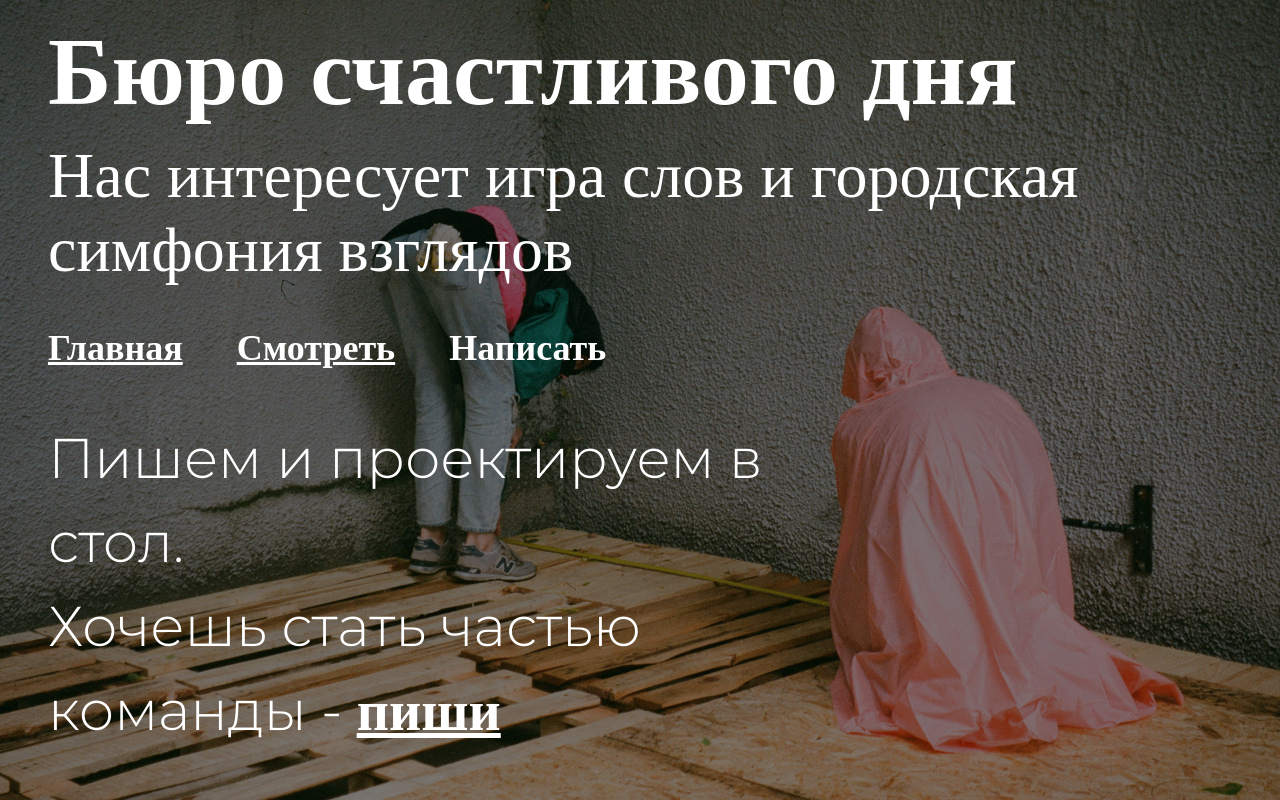
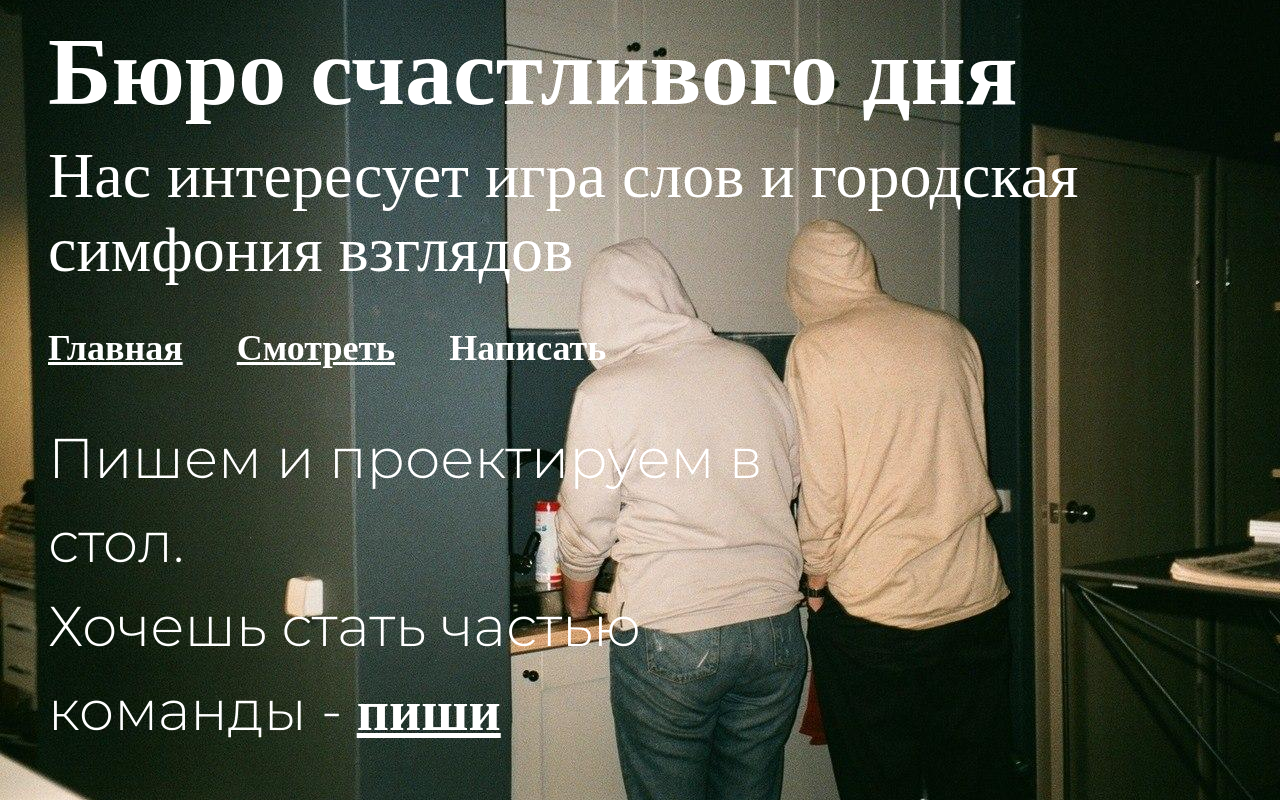
Before and after one commit to rominmx/luckydaybureau, a Vue app: page /write in a window 1280 px wide. Built offline with nearby package versions, Linux system fonts and the light colour scheme; a web font is replaced by a local one.

Commit message:
Add different background on various pages Update TODO

```diff
--- a/src/App.vue
+++ b/src/App.vue
@@ -1,5 +1,11 @@
 <template>
-  <div :class="$style.container">
+  <div
+    :class="[$style.container, {
+      [$style.pageMain]: $route.name === 'Main',
+      [$style.pageWrite]: $route.name === 'Write',
+      [$style.pageLook]: $route.name === 'Look',
+    }]"
+  >
     <header :class="$style.header">
       <h1 :class="$style.title">Бюро счастливого дня</h1>
       <h2 :class="$style.description">Нас интересует игра слов и городская
@@ -14,9 +20,19 @@
   </div>
 </template>
 
+<script>
+export default {
+  data() {
+    return {
+      onPageMain: true,
+      onPageWrite: false,
+    };
+  },
+};
+</script>
+
 <style module>
 .container {
-  background-image: url("./assets/luckyday.jpg");
   background-repeat: no-repeat;
   background-position: 50% 50%;
   background-size: cover;
@@ -24,6 +40,22 @@
   flex-direction: column;
   justify-content: stretch;
   min-height: 100%;
+}
+
+.container.pageLook .header {
+  color: #000;
+}
+
+.container.pageLook .navItem {
+  color: #000;
+}
+
+.pageMain {
+  background-image: url('./assets/luckyday.jpg');
+}
+
+.pageWrite {
+  background-image: url('./assets/we.jpg');
 }
 
 .header {
--- a/src/main.js
+++ b/src/main.js
@@ -12,7 +12,8 @@ new Vue({
 /**
  * TODO
  * Dark mode
- * Banner
- * Basic layout
  * Mobile version
+ * Burger menu
+ * Lazy loading for images
+ * Change background on different pages
  */
```
Also changed, not shown: src/assets/we.jpg (added).
